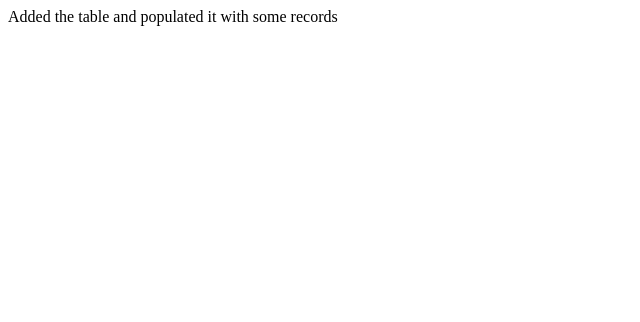
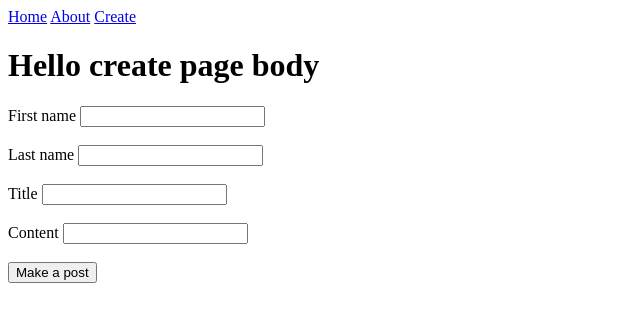
Before and after one commit to DavidQATraining/firstFlaskApp, a Flask app: page /create in a window 1280 px wide. Shown: the top 322 px of the page, without its empty margins (0-640 px from the left). Run offline with Flask 2, Linux system fonts and the light colour scheme; parts of the project's set-up code (start-up, migrations or seed data) failed here and were passed over.

Commit message:
added create page and form which adds to the database

```diff
--- a/app.py
+++ b/app.py
@@ -1,7 +1,9 @@
-from flask import Flask
+from flask import Flask, redirect, url_for
 from flask import render_template
 from flask_sqlalchemy import SQLAlchemy
 from os import environ
+
+from forms import PostsForm
 app = Flask(__name__)
 
 # 2a02:c7f:8ee9:1800:95f3:9430:14e8:cf52     94.11.43.81        my IP
@@ -52,15 +54,37 @@ def home():
 def about():
     return render_template('aboutpage.html', title='About')
 
-@app.route('/create')
+
+@app.route('/create', methods=['GET', 'POST'])
 def create():
-    db.create_all()
-    post = Posts(f_name='David', l_name='McCartney', title='What teh duhh', content='blah blah blah')
-    post1 = Posts(f_name='Bavid', l_name='Cartney', title='What teh geez', content='whooh blah blah')
-    db.session.add(post)
-    db.session.add(post1)
-    db.session.commit()
-    return 'Added the table and populated it with some records'
+    form = PostsForm()
+    if form.validate_on_submit():
+        post_data = Posts(
+            f_name=form.f_name.data,
+            l_name=form.l_name.data,
+            title=form.title.data,
+            content=form.content.data
+        )
+        db.session.add(post_data)
+        db.session.commit()
+        return redirect(url_for('home'))
+    else:
+        return render_template('create.html', title='Create a thing', form=form)
+
+# GET - which displays data
+# POST - which sends data from website to application
+# DELETE - deletes some data
+# Insert - sends data, but more used for updating
+
+# @app.route('/create')
+# def create():
+#     db.create_all()
+#     post = Posts(f_name='David', l_name='McCartney', title='What teh duhh', content='blah blah blah')
+#     post1 = Posts(f_name='Bavid', l_name='Cartney', title='What teh geez', content='whooh blah blah')
+#     db.session.add(post)
+#     db.session.add(post1)
+#     db.session.commit()
+#     return 'Added the table and populated it with some records'
 
 
 @app.route('/delete')
--- a/forms.py
+++ b/forms.py
@@ -28,7 +28,7 @@ class PostsForm(FlaskForm):
     )
 
     content = StringField(
-        'Last name',
+        'Content',
         validators=[
             DataRequired(),
             Length(min=4, max=300)
--- a/templates/create.html
+++ b/templates/create.html
@@ -2,4 +2,27 @@
 
 {% block body_content %}
     <h1>Hello create page body</h1>
+
+    <div class="form">
+        <form method="post" action="">
+            {{ form.hidden_tag() }}
+            {{ form.f_name.label }}
+            {{ form.f_name }}
+            <br>
+            <br>
+            {{ form.l_name.label }}
+            {{ form.l_name }}
+            <br>
+            <br>
+            {{ form.title.label }}
+            {{ form.title }}
+            <br>
+            <br>
+            {{ form.content.label }}
+            {{ form.content }}
+            <br>
+            <br>
+            {{ form.submit }}
+        </form>
+    </div>
 {% endblock %}
```
